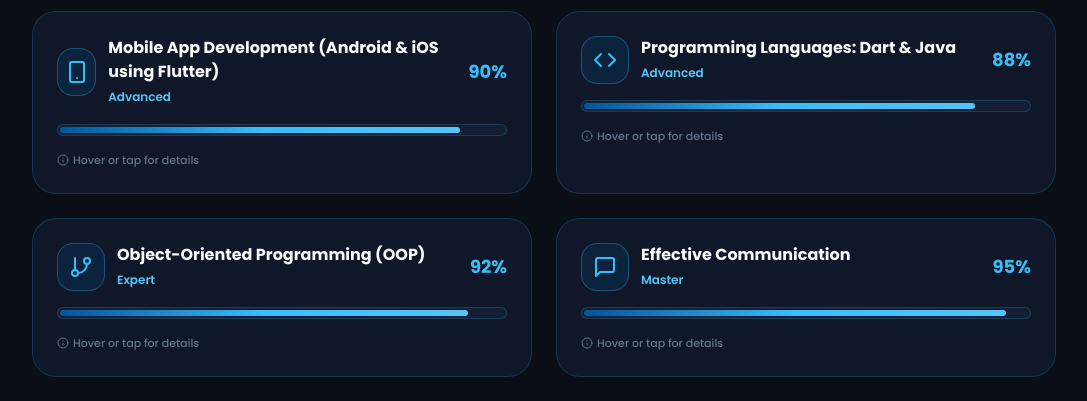
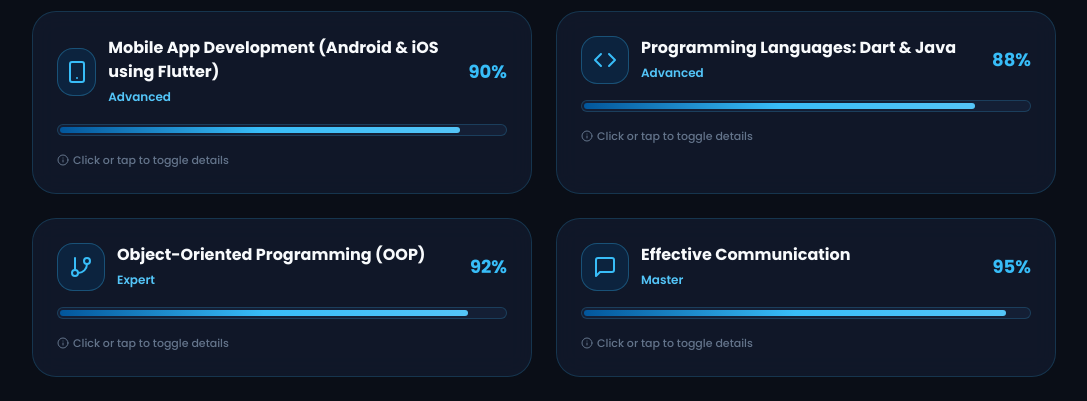
Before and after one commit to mogtbasaber123-lab/my_portfolio, a React (Vite) app: page / in a window 1280 px wide. Shown: the part 3720-4121 px from the top of the page, without its empty margins (96-1183 px from the left). Built offline with nearby package versions, Linux system fonts and the light colour scheme; the HTML template or start-up script is replaced by a standard one.

Commit message:
Fix skill card details click/tap toggle expand and collapse

```diff
--- a/src/components/SkillsSection.jsx
+++ b/src/components/SkillsSection.jsx
@@ -75,12 +75,12 @@ export const SkillsSection = () => {
                   />
                 </div>
 
-                {/* Hover / Tap Revealed Description Drawer */}
+                {/* Click / Tap Revealed Description Drawer */}
                 <div
                   className={`overflow-hidden transition-all duration-300 ${
                     isSelected
                       ? 'max-h-40 opacity-100 mt-4 pt-3 border-t border-accent/20'
-                      : 'max-h-0 opacity-0 group-hover:max-h-40 group-hover:opacity-100 group-hover:mt-4 group-hover:pt-3 group-hover:border-t group-hover:border-accent/20'
+                      : 'max-h-0 opacity-0'
                   }`}
                 >
                   <div className="flex items-start gap-2 text-xs text-textSecondary leading-relaxed">
@@ -88,11 +88,11 @@ export const SkillsSection = () => {
                   </div>
                 </div>
 
-                {/* Hover Indicator Hint */}
+                {/* Hint Indicator */}
                 <div className="flex items-center justify-between text-[11px] font-medium text-textMuted pt-1 group-hover:text-accent">
                   <span className="flex items-center gap-1">
                     <Info className="w-3 h-3" />
-                    <span>Hover or tap for details</span>
+                    <span>Click or tap to toggle details</span>
                   </span>
                 </div>
 
```
